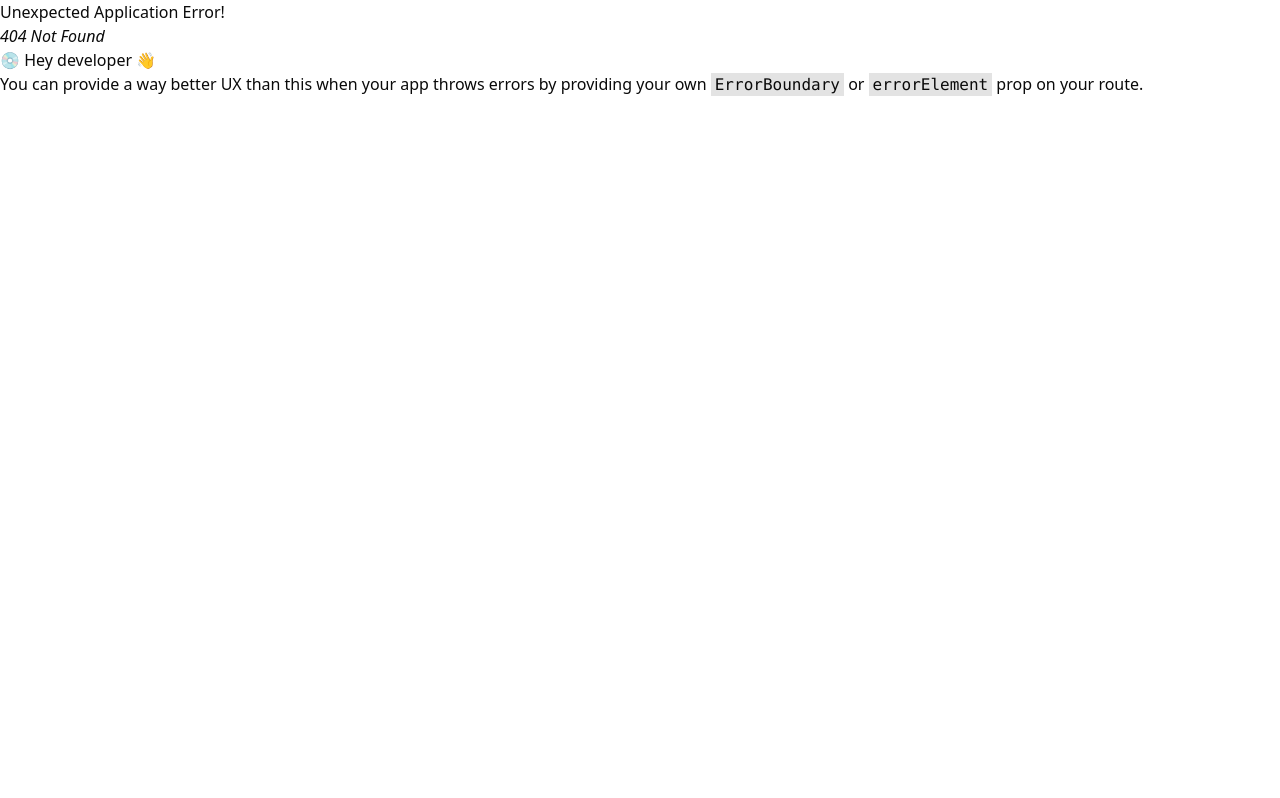
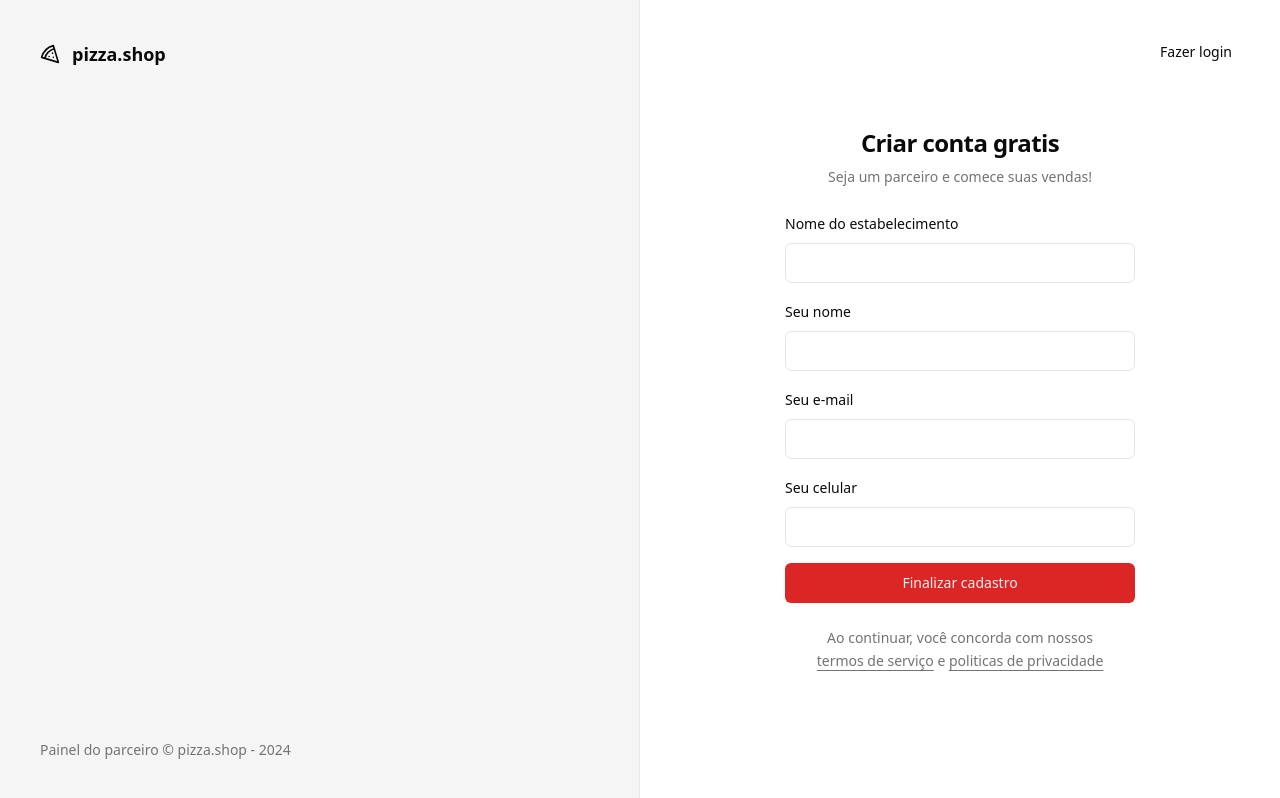
Before and after one commit to fsanntiago/pizzashop-web-reactjs, a React (Vite) app: page /sign-up in a window 1280 px wide. Before the commit this address had no page. Built offline with nearby package versions, Linux system fonts and the light colour scheme.

Commit message:
feat: add sign-up page

```diff
--- /dev/null
+++ b/src/pages/auth/sign-up.tsx
@@ -0,0 +1,105 @@
+import { zodResolver } from '@hookform/resolvers/zod'
+import { Helmet } from 'react-helmet-async'
+import { useForm } from 'react-hook-form'
+import { Link, useNavigate } from 'react-router-dom'
+import { toast } from 'sonner'
+import { z } from 'zod'
+
+import { Button } from '@/components/ui/button'
+import { Input } from '@/components/ui/input'
+import { Label } from '@/components/ui/label'
+
+const signUpSchema = z.object({
+  email: z.string().email(),
+  restaurantName: z.string(),
+  managerName: z.string(),
+  phone: z.string(),
+})
+
+type signUpForm = z.infer<typeof signUpSchema>
+
+export function SignUp() {
+  const navigate = useNavigate()
+
+  const {
+    register,
+    handleSubmit,
+    formState: { isSubmitting },
+  } = useForm<signUpForm>({
+    resolver: zodResolver(signUpSchema),
+  })
+
+  async function handleSignUp(data: signUpForm) {
+    try {
+      toast.success('Restaurante cadastrado com sucesso!', {
+        action: {
+          label: 'Login',
+          onClick: () => navigate('/sign-in'),
+        },
+      })
+    } catch {
+      toast.error('Erro ao cadastrar restaurante.')
+    }
+  }
+
+  return (
+    <>
+      <Helmet title="Cadastro" />
+      <div className="p-8">
+        <Button asChild variant="ghost" className="absolute right-8  top-8">
+          <Link to="/sign-in">Fazer login</Link>
+        </Button>
+        <div className="flex w-[350px] flex-col justify-center gap-6">
+          <div className="flex flex-col gap-2 text-center">
+            <h1 className="text-2xl font-semibold tracking-tight">
+              Criar conta gratis
+            </h1>
+            <p className="text-sm text-muted-foreground">
+              Seja um parceiro e comece suas vendas!
+            </p>
+          </div>
+          <form className="space-y-4" onSubmit={handleSubmit(handleSignUp)}>
+            <div className="space-y-2">
+              <Label htmlFor="restaurantName">Nome do estabelecimento</Label>
+              <Input
+                id="restaurantName"
+                type="text"
+                {...register('restaurantName')}
+              />
+            </div>
+            <div className="space-y-2">
+              <Label htmlFor="managerName">Seu nome</Label>
+              <Input
+                id="managerName"
+                type="text"
+                {...register('managerName')}
+              />
+            </div>
+            <div className="space-y-2">
+              <Label htmlFor="email">Seu e-mail</Label>
+              <Input id="email" type="email" {...register('email')} />
+            </div>
+            <div className="space-y-2">
+              <Label htmlFor="phone">Seu celular</Label>
+              <Input id="phone" type="tel" {...register('phone')} />
+            </div>
+            <Button disabled={isSubmitting} className="w-full" type="submit">
+              Finalizar cadastro
+            </Button>
+          </form>
+
+          <p className="px-6 text-center text-sm leading-relaxed text-muted-foreground">
+            Ao continuar, você concorda com nossos{' '}
+            <a className="underline underline-offset-4" href="#">
+              termos de serviço
+            </a>{' '}
+            e{' '}
+            <a className="underline underline-offset-4" href="#">
+              politicas de privacidade
+            </a>
+          </p>
+        </div>
+      </div>
+    </>
+  )
+}
--- a/src/routes.tsx
+++ b/src/routes.tsx
@@ -2,11 +2,15 @@ import { createBrowserRouter } from 'react-router-dom'
 
 import { AuthLayout } from './pages/_layouts/auth'
 import { SignIn } from './pages/auth/sign-in'
+import { SignUp } from './pages/auth/sign-up'
 
 export const router = createBrowserRouter([
   {
     path: '/',
     element: <AuthLayout />,
-    children: [{ path: '/sign-in', element: <SignIn /> }],
+    children: [
+      { path: '/sign-in', element: <SignIn /> },
+      { path: '/sign-up', element: <SignUp /> },
+    ],
   },
 ])
```
